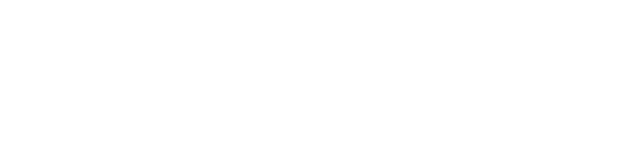
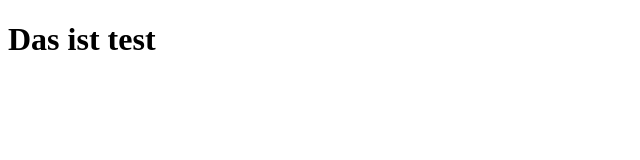
Before and after one commit to EduardMetzler/first, a plain HTML site: page index.html in a window 1280 px wide. Shown: the whole page, without its empty margins (0-640 px from the left). Drawn offline with Linux system fonts and the light colour scheme.

Commit message:
Create <h1>
Create <h1> and test

```diff
--- a/index.html
+++ b/index.html
@@ -8,6 +8,7 @@
 	</head>
 
 	<body>
+        <h1>Das ist test</h1>
 
 
 	</body>
```
